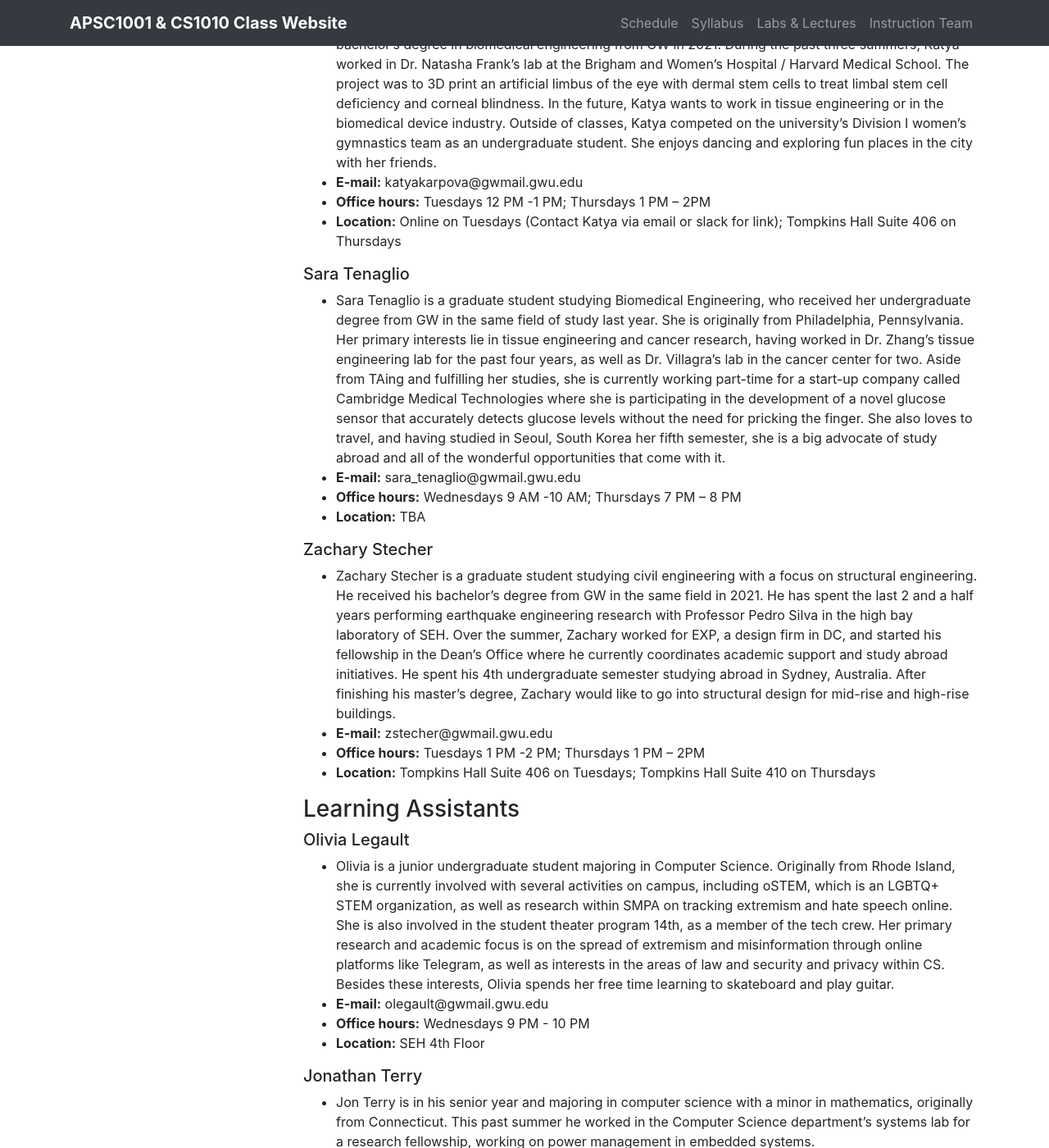
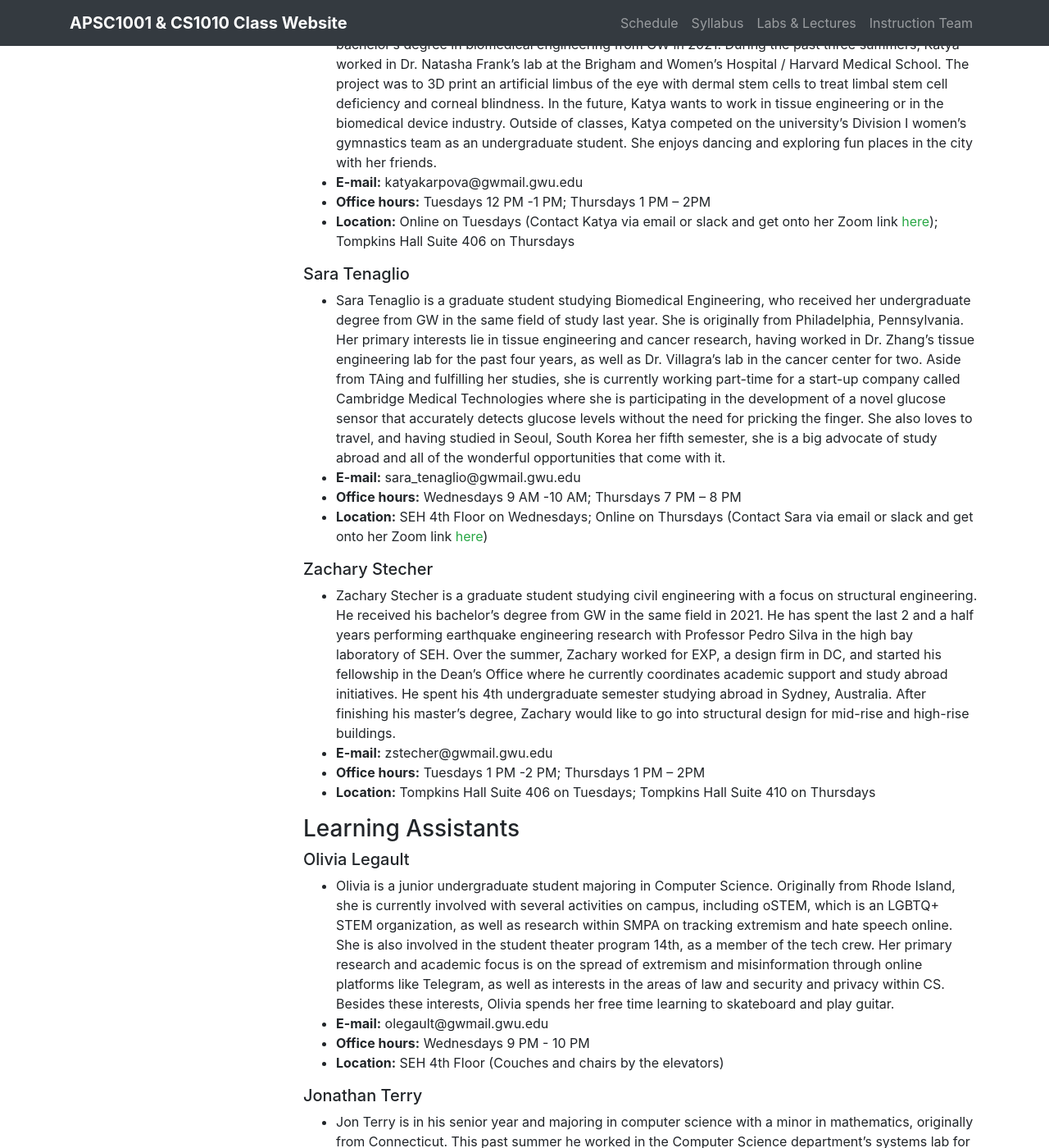
Before and after one commit to GWU-APSC1001/gwu-apsc1001.github.io, a Jekyll site: the page built from _pages/contact.md, in a window 1280 px wide and 1400 px high, scrolled down 658 px. Shown: the whole window at 82% size. Built offline with Jekyll 4.4.1, drawn with Linux system fonts in a browser that asks for light colours; some of the changed text lies outside the part shown.

Commit message:
updated _pages/contact

```diff
--- a/_pages/contact.md
+++ b/_pages/contact.md
@@ -27,7 +27,7 @@ Outside of classes, Katya competed on the university's Division I women’s gymn
 She enjoys dancing and exploring fun places in the city with her friends.
 - **E-mail:** katyakarpova@gwmail.gwu.edu
 - **Office hours:** Tuesdays 12 PM -1 PM; Thursdays 1 PM – 2PM
-- **Location:** Online on Tuesdays (Contact Katya via email or slack for link); Tompkins Hall Suite 406 on Thursdays
+- **Location:** Online on Tuesdays (Contact Katya via email or slack and get onto her Zoom link <a href="https://us05web.zoom.us/j/5425845044?pwd=VGhXa1l2TEFWeDNnSGxtUHFyWEtZUT09#success" target="_blank">here</a>); Tompkins Hall Suite 406 on Thursdays
 
 ##### Sara Tenaglio
 - Sara Tenaglio is a graduate student studying Biomedical Engineering, who received her undergraduate degree from GW in the same field of study last year.
@@ -37,7 +37,7 @@ Aside from TAing and fulfilling her studies, she is currently working part-time
 She also loves to travel, and having studied in Seoul, South Korea her fifth semester, she is a big advocate of study abroad and all of the wonderful opportunities that come with it.
 - **E-mail:** sara_tenaglio@gwmail.gwu.edu
 - **Office hours:** Wednesdays 9 AM -10 AM; Thursdays 7 PM – 8 PM
-- **Location:** TBA
+- **Location:** SEH 4th Floor on Wednesdays; Online on Thursdays (Contact Sara via email or slack and get onto her Zoom link <a href="https://gwu-edu.zoom.us/j/97481993404?pwd=Wm1UcTJEdEppSktwbndxSzBjbG1Idz09" target="_blank">here</a>)
 
 ##### Zachary Stecher
 - Zachary Stecher is a graduate student studying civil engineering with a focus on structural engineering.
@@ -54,14 +54,14 @@ After finishing his master’s degree, Zachary would like to go into structural
 - Olivia is a junior undergraduate student majoring in Computer Science. Originally from Rhode Island, she is currently involved with several activities on campus, including oSTEM, which is an LGBTQ+ STEM organization, as well as research within SMPA on tracking extremism and hate speech online. She is also involved in the student theater program 14th, as a member of the tech crew. Her primary research and academic focus is on the spread of extremism and misinformation through online platforms like Telegram, as well as interests in the areas of law and security and privacy within CS. Besides these interests, Olivia spends her free time learning to skateboard and play guitar.
 - **E-mail:** olegault@gwmail.gwu.edu
 - **Office hours:** Wednesdays 9 PM - 10 PM
-- **Location:** SEH 4th Floor
+- **Location:** SEH 4th Floor (Couches and chairs by the elevators)
 
 ##### Jonathan Terry
 - Jon Terry is in his senior year and majoring in computer science with a minor in mathematics, originally from Connecticut.
 This past summer he worked in the Computer Science department’s systems lab for a research fellowship, working on power management in embedded systems.
 - **E-mail:** jterry82@gwmail.gwu.edu
 - **Office hours:** Mondays 3 PM - 4 PM
-- **Location:** SEH 4th Floor
+- **Location:** SEH 4th Floor (Couches and chairs by the elevators)
 
 ##### Jack Umina
 - Jack is a senior studying computer science from Brick, New Jersey. In the fall of his freshman year he completed CSCI 1010.
@@ -70,7 +70,7 @@ This past summer he interned as a software developer at Leidos where he worked o
 After graduation, he plans to return to Leidos as a full time developer. Outside of class, he is an avid member of GW Sailing.
 - **E-mail:** jumina@gwmail.gwu.edu
 - **Office hours:** Wednesdays 9:45 AM -10:45 AM
-- **Location:** SEH 4th Floor
+- **Location:** SEH 4th Floor (Couches and chairs by the elevators)
 
 ##### Ethan Frink
 - Ethan is a senior mechanical engineering student from Sheboygan, Wisconsin. He took APSC1001 in his first semester at GW!
@@ -81,7 +81,7 @@ He is now the Chief Engineer of the organization. Any interested new members can
 On a non-technical side, I studied abroad in Sydney during my 4th semester at GW and am part of the Symphonic Band and the C-brass pep band!
 - **E-mail:** efrink@gwmail.gwu.edu
 - **Office hours:** Mondays 5:30 PM - 6:30 PM
-- **Location:** Zoom (Contact Ethan via email or slack for Zoom-link)
+- **Location:** Contact Ethan via email or slack and get onto his Zoom link <a href="https://gwu-edu.zoom.us/j/4431812611?pwd=d0xMMlZzZ0FsR0xpUm43UTZSNWRGZz09" target="_blank">here</a>)
 
 ##### Alexis Renderos
 - Alexis is a senior studying mechanical engineering with a concentration in aerospace engineering from Fairfax, Virginia.
@@ -92,4 +92,4 @@ He has participated in the Summer Undergraduate Program in Engineering Research
 This past summer, he worked at Amazon Web Services as an Engineering Operations Technician.
 - **E-mail:** alexisrenderos@gwmail.gwu.edu
 - **Office hours:** Wednesdays 2 PM -3 PM
-- **Location:** SEH 3rd Floor Suite 3980 (Biofluid Dynamics Lab)
+- **Location:** SEH 3rd Floor (Couches and chairs by the elevators)
```
